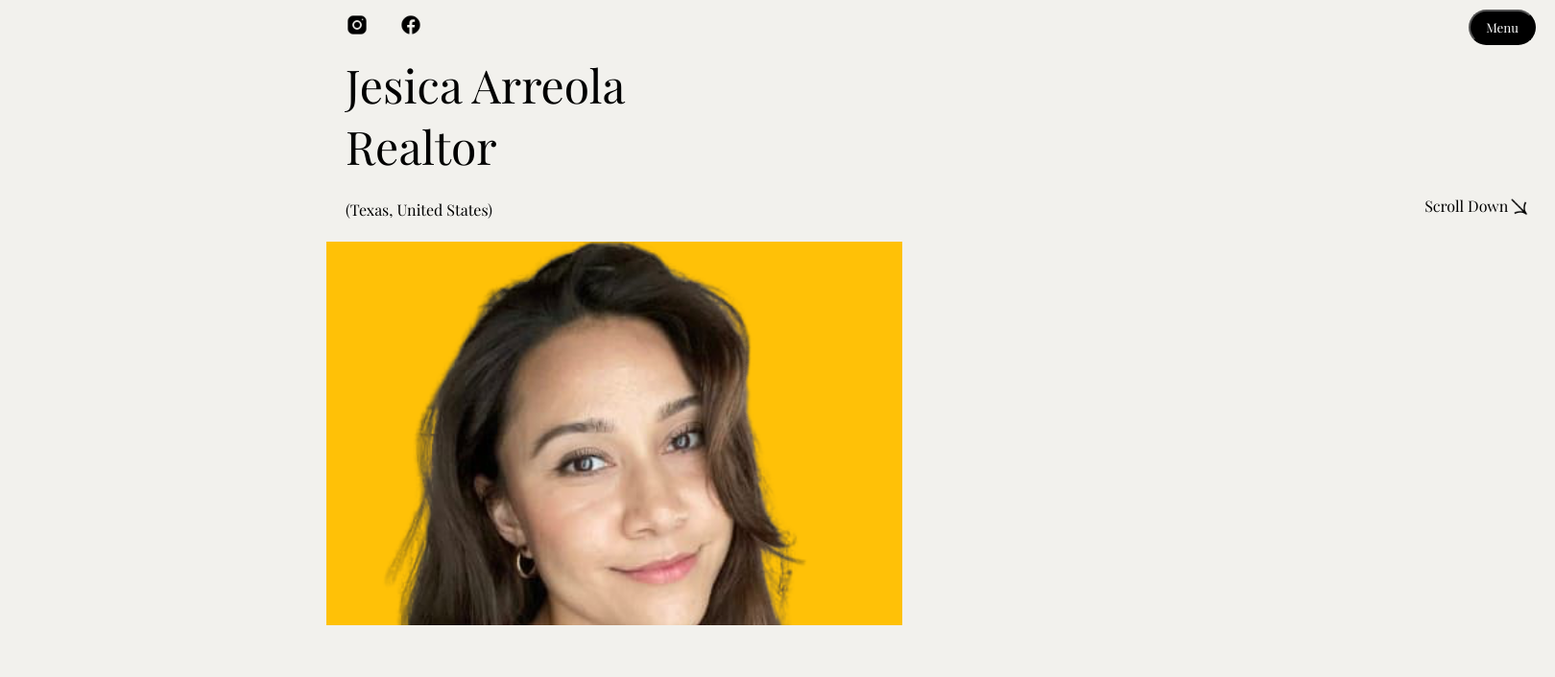
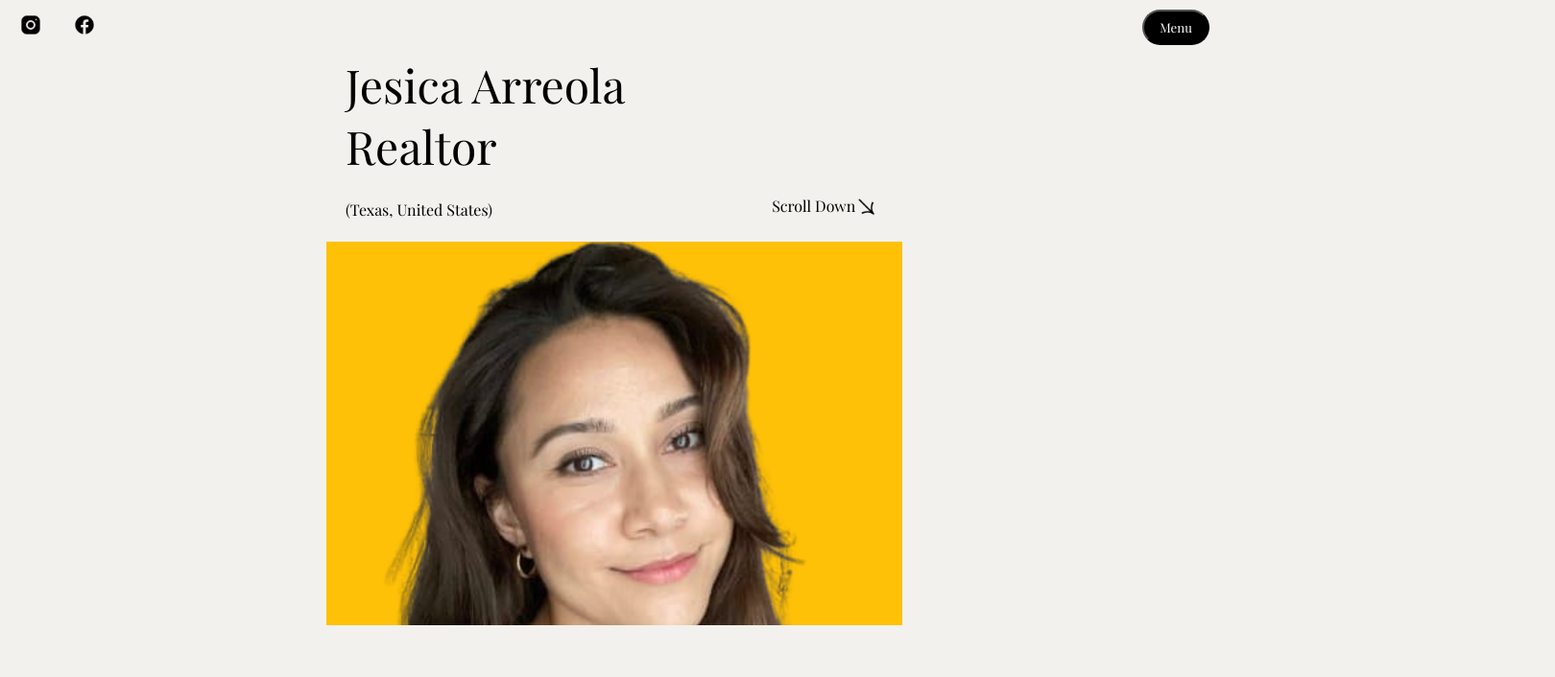
Before and after one commit to gtzjesus/JesicaArreola, a React (Vite) app: page / in a window 1280 px wide. Shown: the top 706 px of the page at 96% size, 1620 px wide, since content can reach past the window. Built offline with nearby package versions, Linux system fonts and the light colour scheme; no server answers.

Commit message:
Responsiveness

```diff
--- a/src/components/houses/House.jsx
+++ b/src/components/houses/House.jsx
@@ -30,7 +30,9 @@ const Video = styled.video`
 const Details = styled.div`
   display: flex;
   flex-direction: column;
-  padding: var(--padding-xxxsmall) var(--padding-medium);
+  margin: 0 auto;
+  text-align: center;
+  padding: 0 var(--padding-medium);
 `;
 
 const Address = styled.span`
--- a/src/components/landing/Landing.jsx
+++ b/src/components/landing/Landing.jsx
@@ -29,7 +29,7 @@ const Scroll = styled.div`
   align-items: center;
   justify-content: space-between;
   // Code logic for positioning fixed in all web app + header config
-  width: var(--width-full-window);
+  max-width: 600px; /* Adjust as needed */
   // Padding for all
   padding: var(--padding-small) 0;
 `;
--- a/src/pages/home/Home.jsx
+++ b/src/pages/home/Home.jsx
@@ -8,8 +8,8 @@ import Banner from '../../ui/banners/Banner';
 function Home() {
   return (
     <>
-      <div className="container">
-        <Navigation />
+      <Navigation />
+      <div className="responsive-container">
         <Landing />
         <About />
         <Work />
--- a/src/styles/App.css
+++ b/src/styles/App.css
@@ -9,13 +9,9 @@
   background-color: var(--color-tan);
 }
 
-/* CSS for mobile view */
-.container {
-}
-
 /* Media query for larger devices */
 @media (min-width: 768px) {
-  .container {
+  .responsive-container {
     max-width: 600px; /* Adjust as needed */
     margin: 0 auto; /* Center the container horizontally */
     padding: 0 20px;
```
